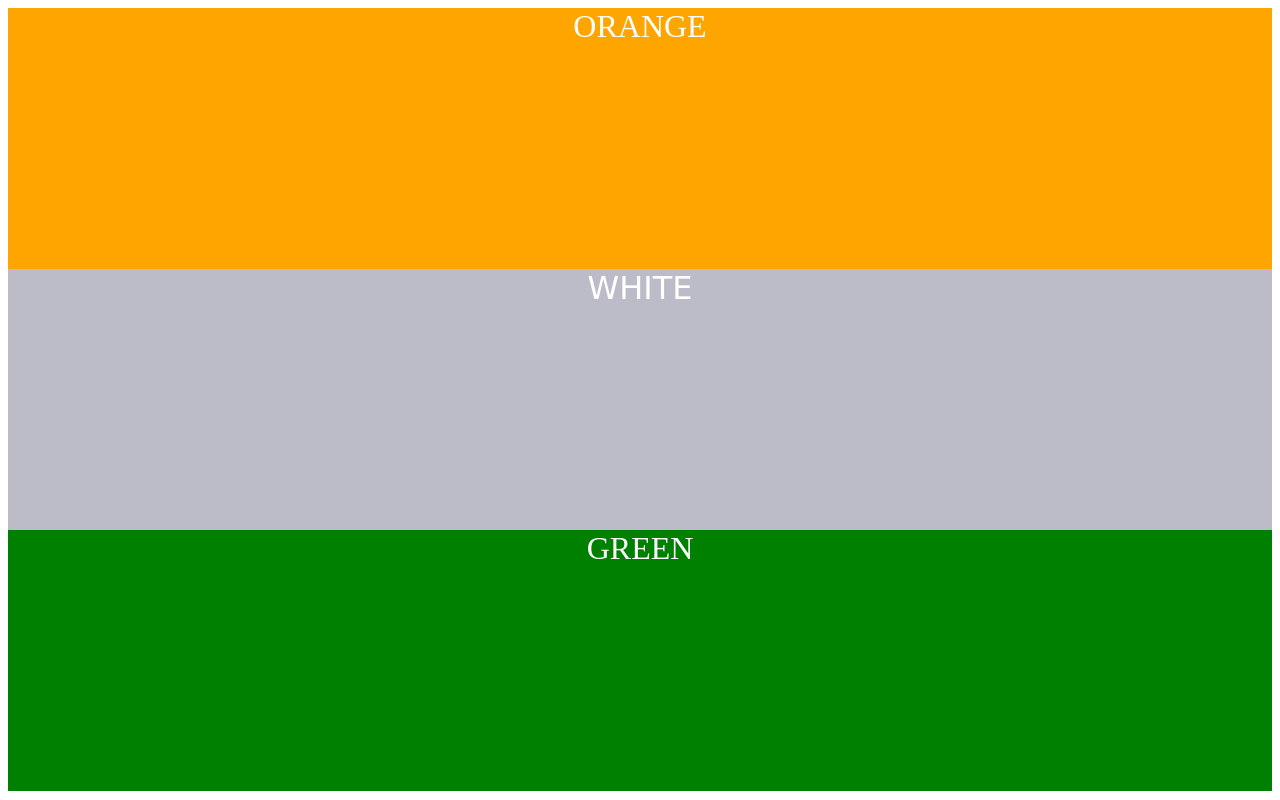
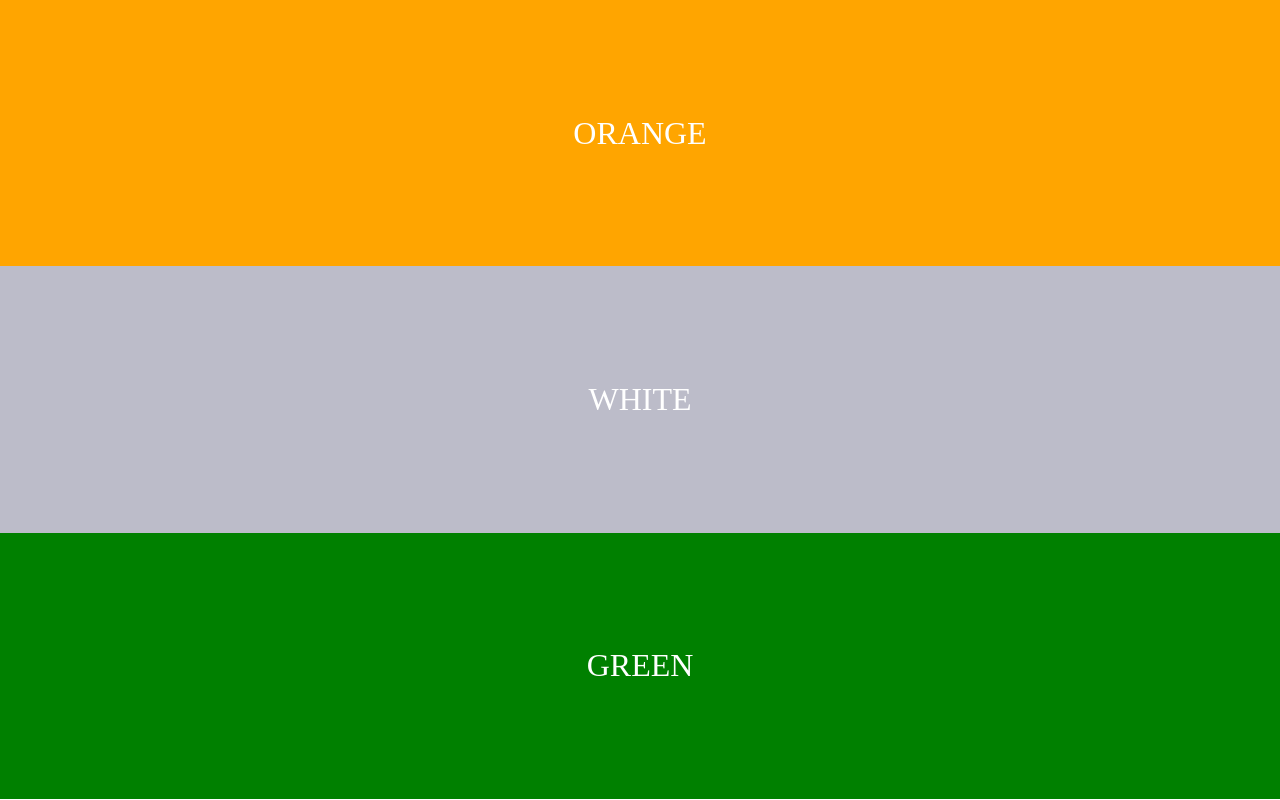
Before and after one commit to aug-18/dacdemo, a website: page day3/index-4.html in a window 1280 px wide. Drawn offline with Linux system fonts and the light colour scheme.

Commit message:
hello google.

```diff
--- a/day3/index-4.html
+++ b/day3/index-4.html
@@ -6,13 +6,13 @@
 <body>
 
     <div id="parent">
-        <div id="child1" class="common">
+        <div id="child1" class="common make-center" >
             ORANGE
         </div>
-        <div id="child2" class="common amit-batra">
+        <div id="child2" class="common make-center ">
             WHITE
         </div>
-        <div id="child3" class="common">
+        <div id="child3" class="common make-center">
             GREEN
         </div>
     </div>
--- a/day3/style.css
+++ b/day3/style.css
@@ -1,3 +1,13 @@
+body{
+    margin:0px;
+}
+
+.make-center{
+    display:flex;
+    justify-content:center;
+    align-items: center;
+}
+
 .common{
     color:white;
     font-size: xx-large;
```
Also changed, not shown: day3/index-5.html (added, +28 -0 lines), README.md.
